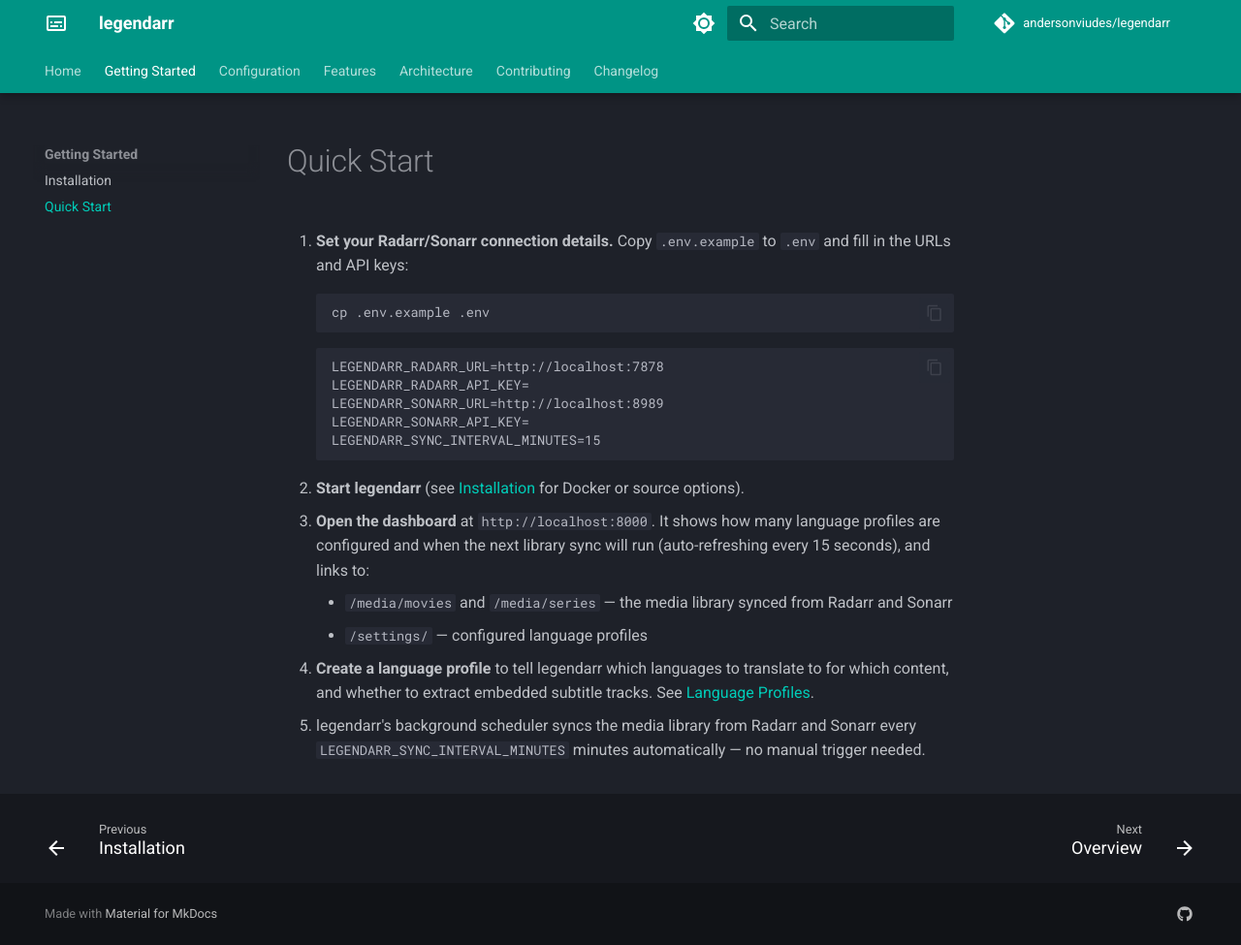
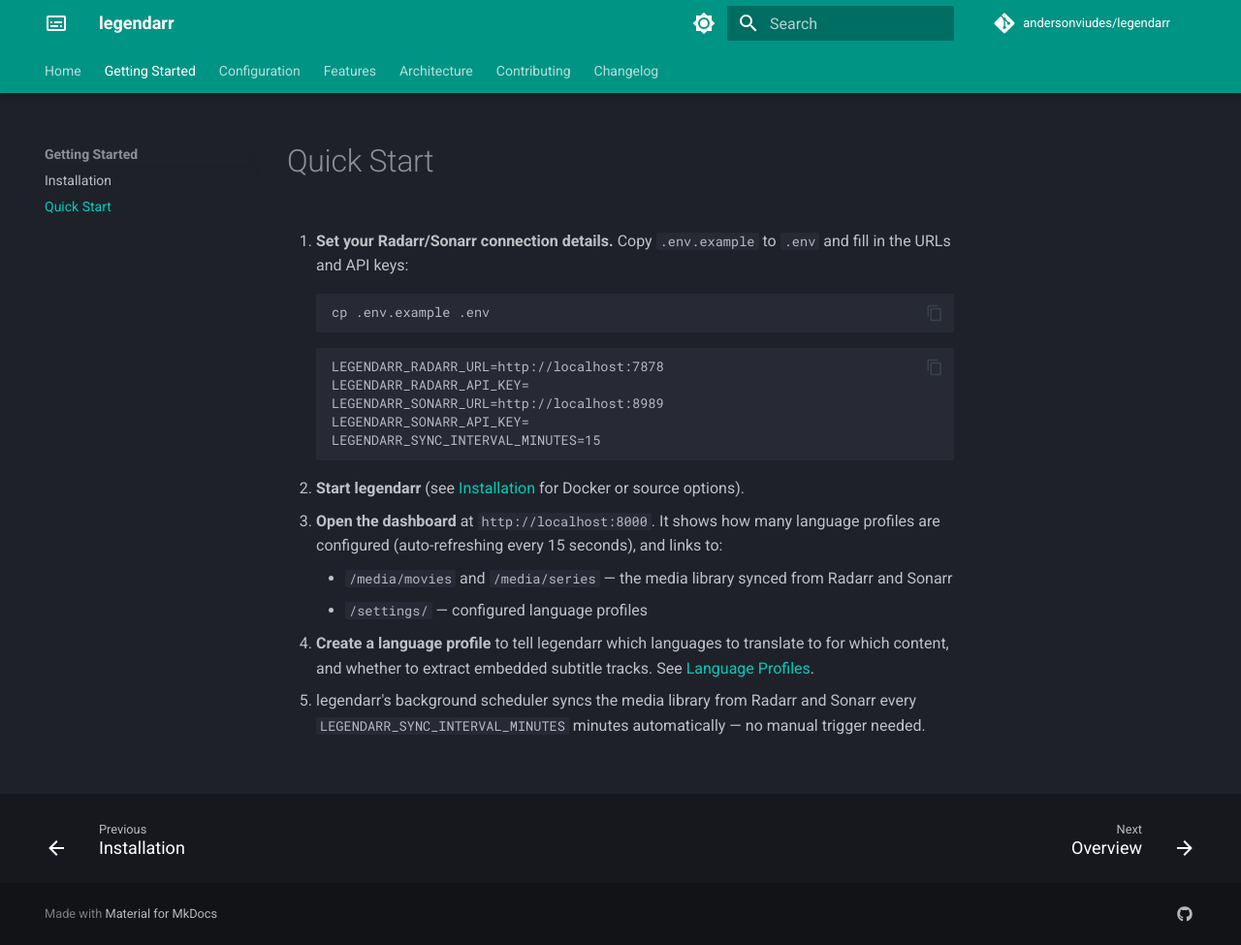
Before and after one commit to andersonviudes/legendarr, an MkDocs documentation site: the page built from docs/getting-started/quick-start.md, in a window 1280 px wide and 975 px high. Shown: the whole window at 97% size. Built offline with MkDocs 1.6.1 and Material for MkDocs 9.7.7, drawn with Linux system fonts in a browser that asks for light colours; comment, search, counter and statistics services are not loaded.

```diff
--- a/docs/getting-started/quick-start.md
+++ b/docs/getting-started/quick-start.md
@@ -18,8 +18,7 @@
 2. **Start legendarr** (see [Installation](installation.md) for Docker or source options).
 
 3. **Open the dashboard** at `http://localhost:8000`. It shows how many language profiles are
-   configured and when the next library sync will run (auto-refreshing every 15 seconds), and
-   links to:
+   configured (auto-refreshing every 15 seconds), and links to:
     - `/media/movies` and `/media/series` — the media library synced from Radarr and Sonarr
     - `/settings/` — configured language profiles
 
```
Also changed, not shown: .claudin/memory/team/legendarr-ui-design-system.md (+11 -0 lines), docs/architecture/overview.md (+1 -1 lines), 1 other file.
